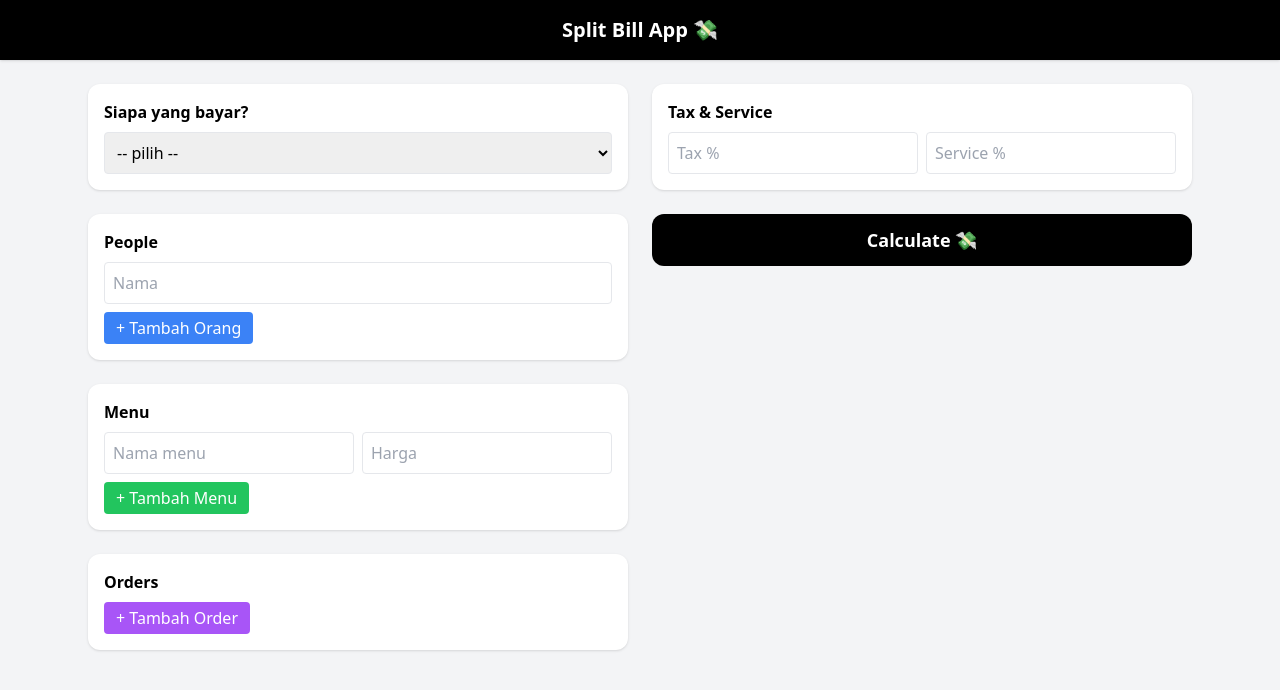
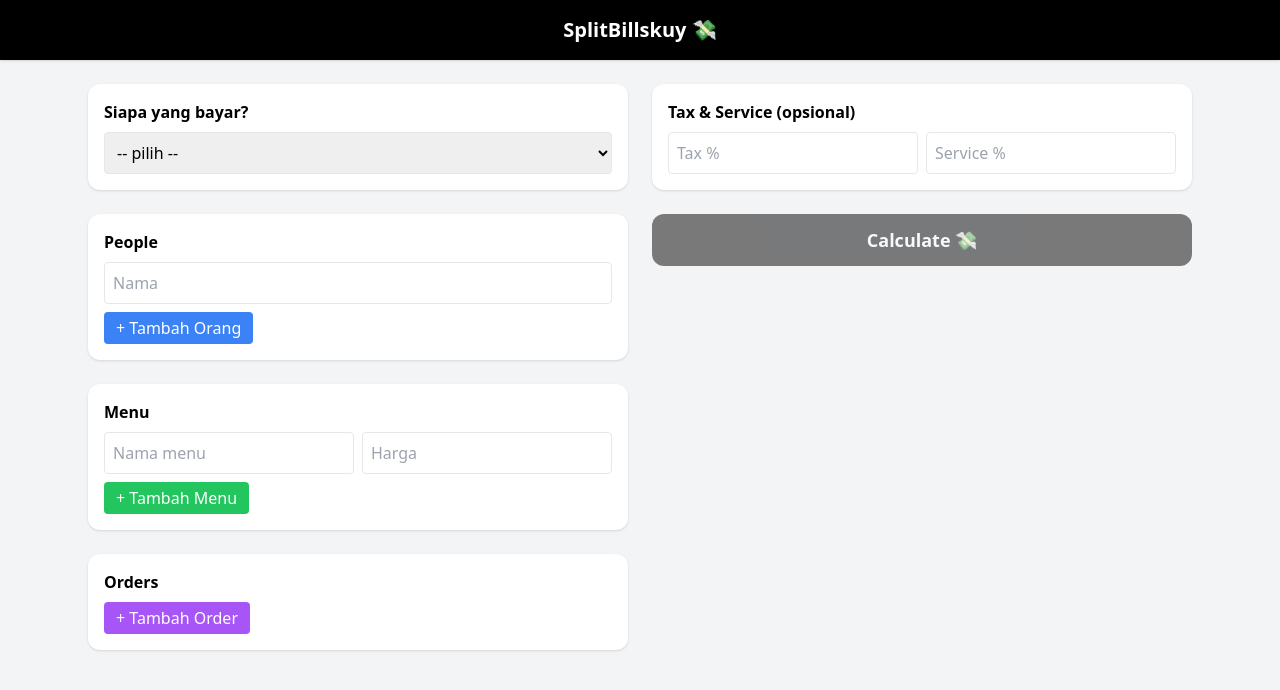
Before and after one commit to pradityarzkn/splitbillskuy, a React (Vite) app in the folder split-bill-frontend/: page / in a window 1280 px wide. Shown: the top 690 px of the page. Built offline with nearby package versions, Linux system fonts and the light colour scheme.

Commit message:
UX upgrade: loading overlay + fix dropdown + format price

```diff
--- a/split-bill-frontend/src/App.jsx
+++ b/split-bill-frontend/src/App.jsx
@@ -1,4 +1,4 @@
-import { useState } from "react"
+import { useState, useEffect } from "react"
 import axios from "axios"
 
 export default function App() {
@@ -9,12 +9,28 @@ export default function App() {
   const [tax, setTax] = useState("")
   const [service, setService] = useState("")
   const [result, setResult] = useState(null)
+  const [loading, setLoading] = useState(false)
+
+  // lock scroll pas loading
+  useEffect(() => {
+    document.body.style.overflow = loading ? "hidden" : "auto"
+  }, [loading])
 
   const formatRupiah = (num) =>
     new Intl.NumberFormat("id-ID", {
       style: "currency",
       currency: "IDR"
     }).format(num)
+
+  // ===== FORMAT ANGKA =====
+  const formatNumber = (value) => {
+    if (!value) return ""
+    return value.toString().replace(/\B(?=(\d{3})+(?!\d))/g, ".")
+  }
+
+  const unformatNumber = (value) => {
+    return value.replace(/\./g, "")
+  }
 
   // ---- People ----
   const addPerson = () => setPeople([...people, ""])
@@ -52,6 +68,8 @@ export default function App() {
   // ---- Submit ----
   const handleSubmit = async () => {
     try {
+      setLoading(true)
+
       const res = await axios.post(
         "https://splitbillskuy-api.onrender.com/calculate",
         {
@@ -60,32 +78,28 @@ export default function App() {
           service: Number(service || 0),
           menu: menu.map(m => ({
             name: m.name,
-            price: Number((m.price || "0").toString().replace(/\./g, ""))
+            price: Number(unformatNumber((m.price || "0").toString()))
           })),
           orders
         }
       )
+
       setResult(res.data)
     } catch (err) {
       alert("Error: " + err.message)
+    } finally {
+      setLoading(false)
     }
   }
 
-  const formatNumber = (value) => {
-    if (!value) return ""
-    return value.toString().replace(/\B(?=(\d{3})+(?!\d))/g, ".")
-  }
-
-  const unformatNumber = (value) => {
-    return value.replace(/\./g, "")
-  }
+  const validPeople = people.filter(p => p && p.trim() !== "")
 
   return (
     <div className="min-h-screen bg-gray-100">
 
       {/* HEADER */}
       <div className="bg-black text-white text-center py-4 text-xl font-semibold shadow">
-        Split Bill App 💸
+        SplitBillskuy 💸
       </div>
 
       <div className="max-w-6xl mx-auto p-6 grid md:grid-cols-2 gap-6">
@@ -100,8 +114,10 @@ export default function App() {
               onChange={(e) => setPaidBy(e.target.value)}
             >
               <option value="">-- pilih --</option>
-              {people.filter(p => p).map((p, i) => (
-                <option key={i}>{p}</option>
+              {validPeople.map((p, i) => (
+                <option key={i} value={p}>
+                  {p}
+                </option>
               ))}
             </select>
           </Card>
@@ -159,7 +175,7 @@ export default function App() {
                   onChange={(e) => updateOrder(i, "person", e.target.value)}
                 >
                   <option value="">-- pilih --</option>
-                  {people.filter(p => p).map((p, idx) => (
+                  {validPeople.map((p, idx) => (
                     <option key={idx}>{p}</option>
                   ))}
                 </select>
@@ -194,7 +210,7 @@ export default function App() {
         {/* RIGHT */}
         <div className="space-y-6">
 
-          <Card title="Tax & Service">
+          <Card title="Tax & Service (opsional)">
             <div className="flex gap-2">
               <input
                 className="input w-1/2"
@@ -215,9 +231,10 @@ export default function App() {
 
           <button
             onClick={handleSubmit}
-            className="w-full bg-black text-white py-3 rounded-xl font-semibold text-lg hover:opacity-90"
+            disabled={loading || !paidBy}
+            className="w-full bg-black text-white py-3 rounded-xl font-semibold text-lg disabled:opacity-50"
           >
-            Calculate 💸
+            {loading ? "Calculating..." : "Calculate 💸"}
           </button>
 
           {result && (
@@ -241,11 +258,20 @@ export default function App() {
 
         </div>
       </div>
+
+      {/* 🔥 LOADING OVERLAY */}
+      {loading && (
+        <div className="fixed inset-0 bg-black/40 backdrop-blur-sm flex items-center justify-center z-50">
+          <div className="bg-white px-6 py-4 rounded-xl shadow flex items-center gap-3">
+            <div className="w-6 h-6 border-4 border-gray-300 border-t-black rounded-full animate-spin"></div>
+            <span className="font-medium">Menghitung...</span>
+          </div>
+        </div>
+      )}
     </div>
   )
 }
 
-// reusable card
 function Card({ title, children }) {
   return (
     <div className="bg-white p-4 rounded-xl shadow">
```
